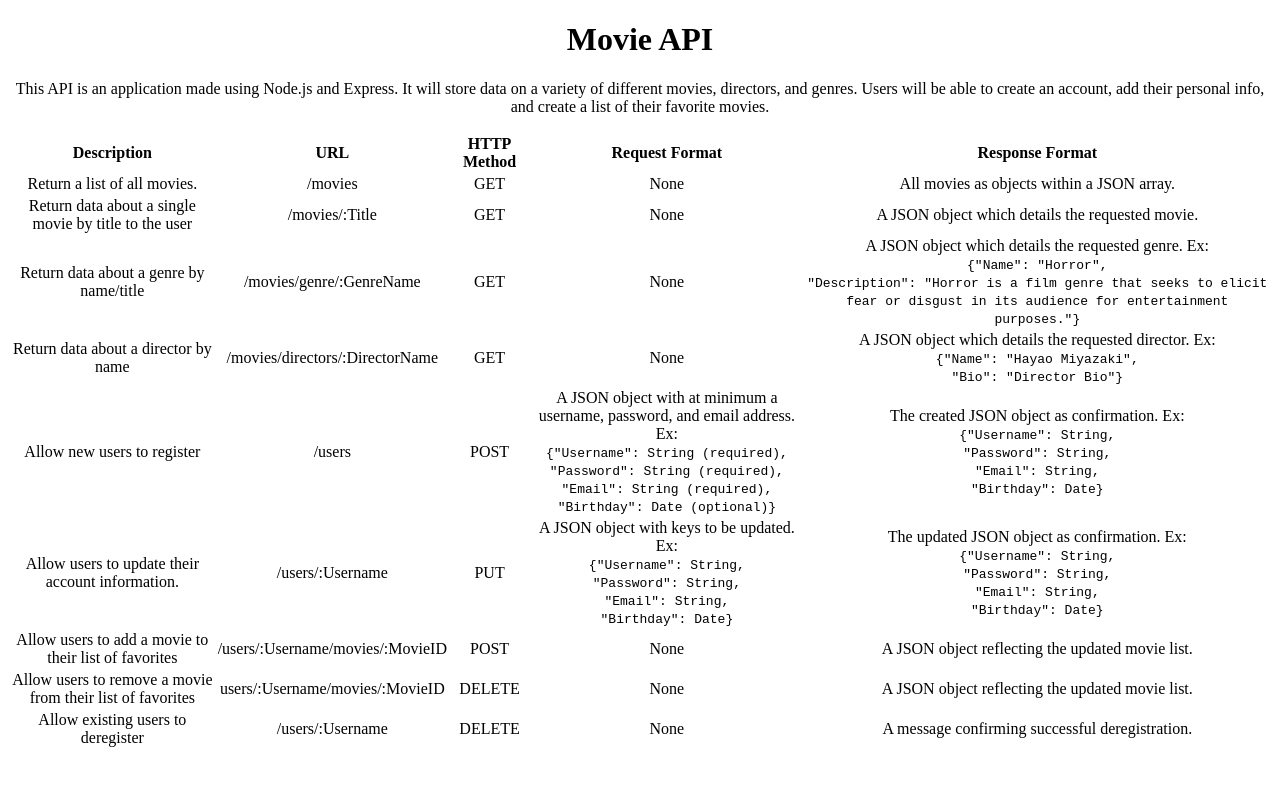
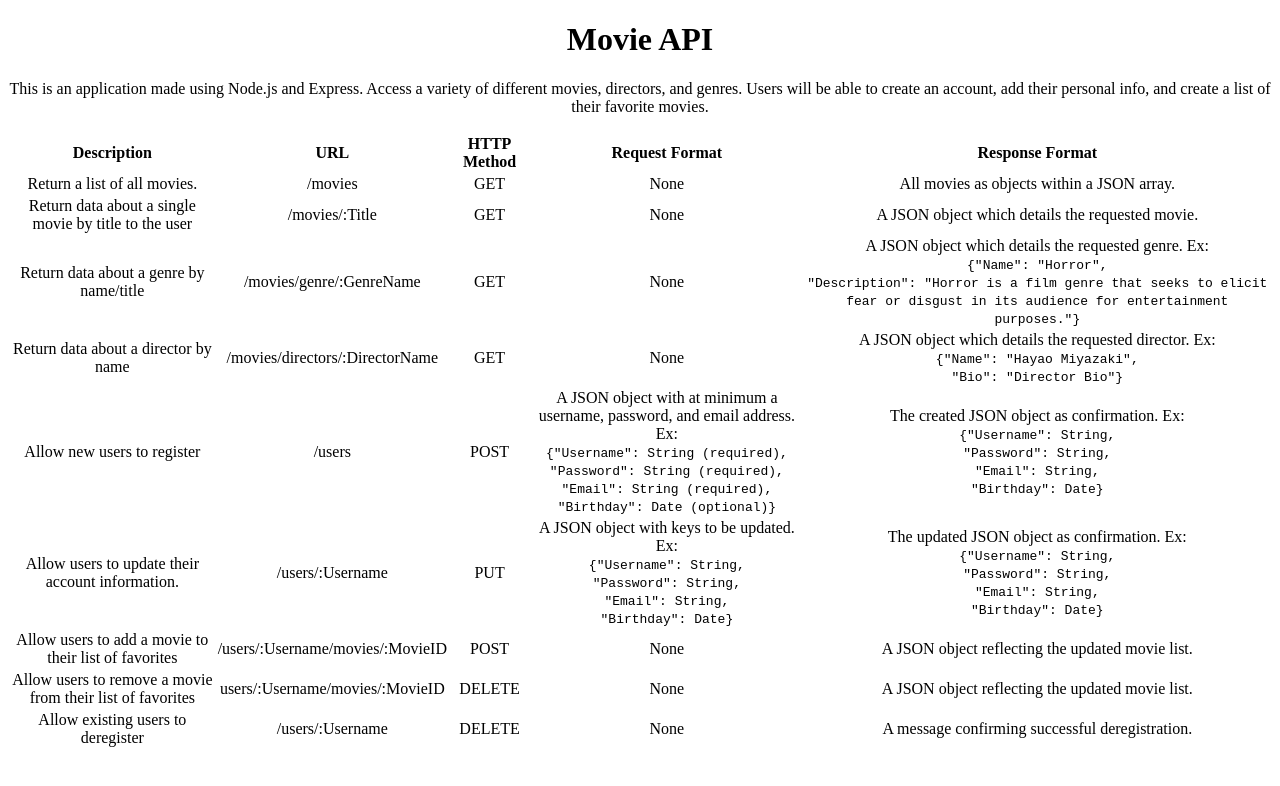
Before and after one commit to YSX-Brian/Movie_API, a website: page public/documentation.html in a window 1280 px wide. Drawn offline with Linux system fonts and the light colour scheme.

Commit message:
Update documentation.html

```diff
--- a/public/documentation.html
+++ b/public/documentation.html
@@ -13,8 +13,8 @@
     </head>
     <body>
         <h1>Movie API</h1>
-        <p>This API is an application made using Node.js and Express.
-        It will store data on a variety of different movies, directors, and genres.
+        <p>This is an application made using Node.js and Express.
+        Access a variety of different movies, directors, and genres.
         Users will be able to create an account, add their personal info, and
         create a list of their favorite movies.</p>
 
```
